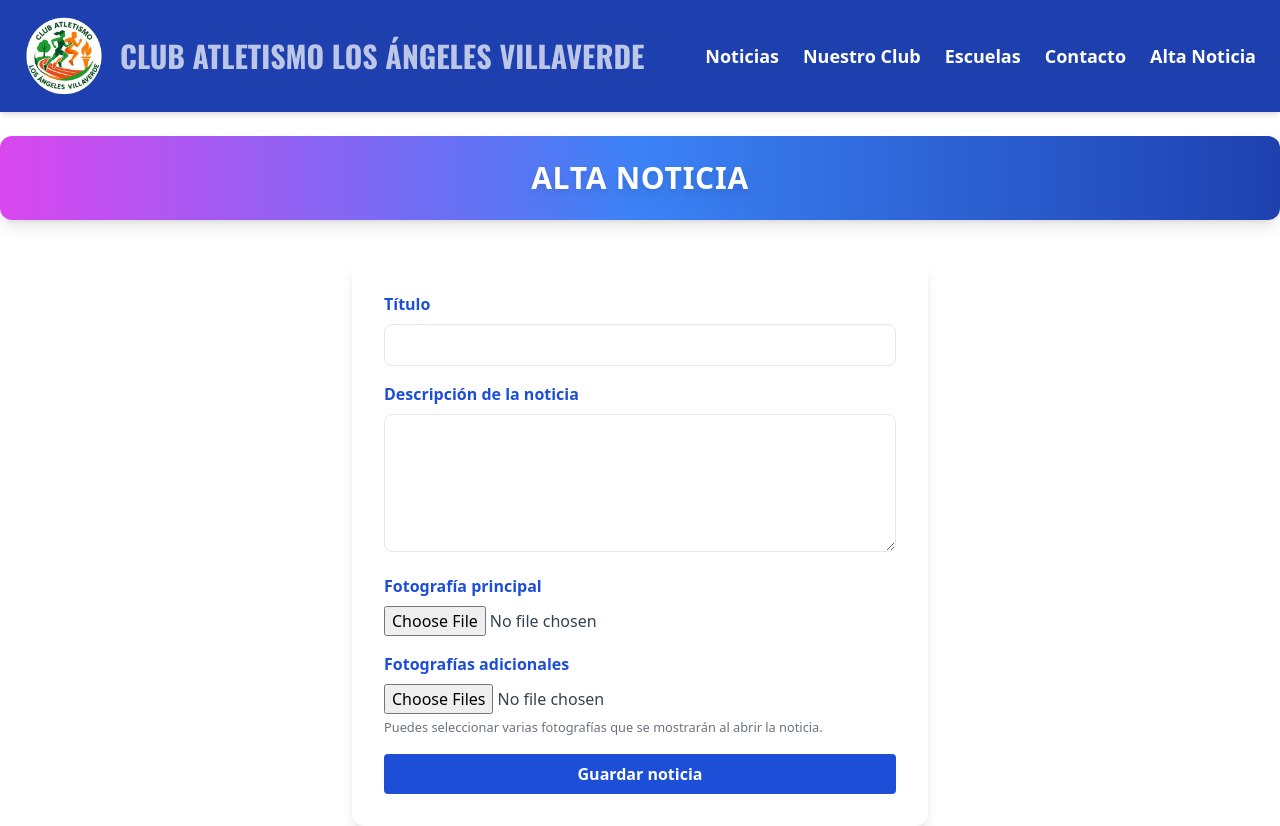
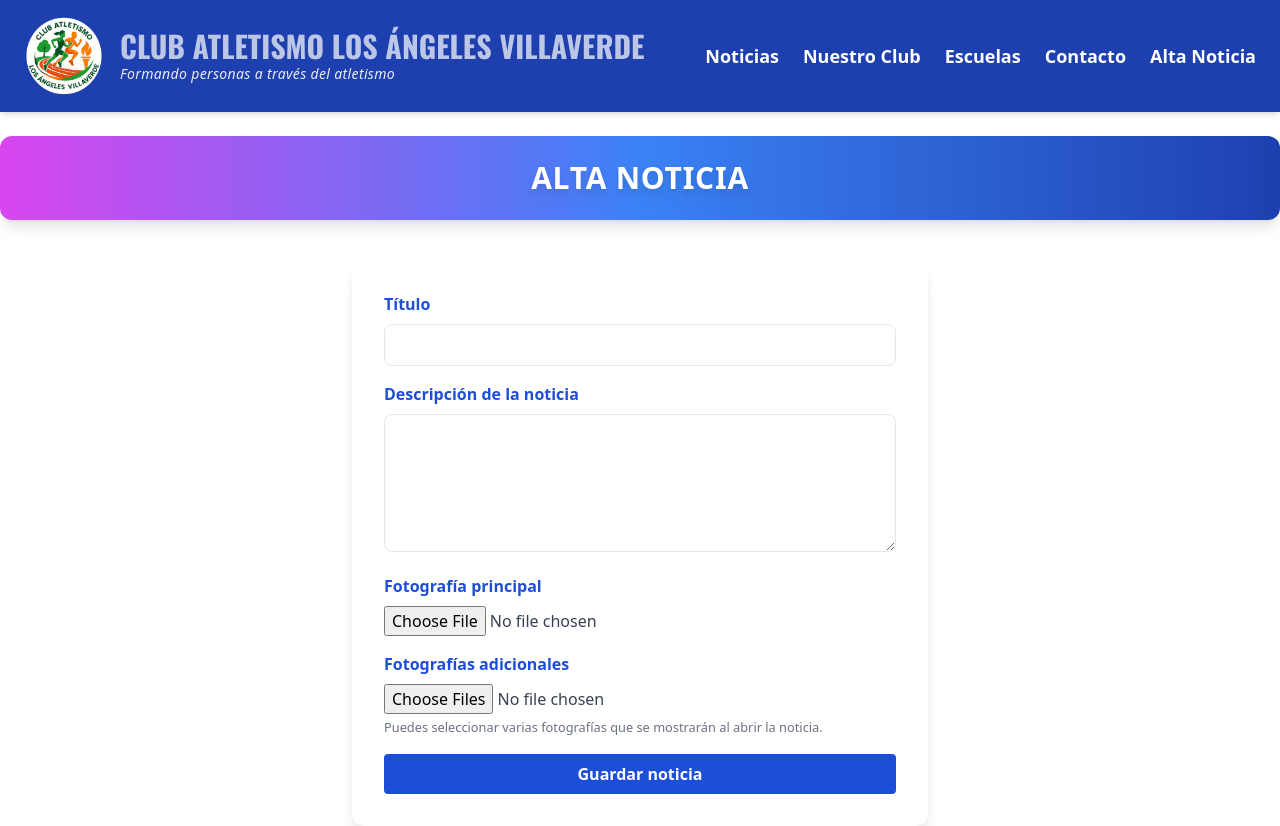
Before and after one commit to dmartingal/los-angeles-front, an Angular app: page /alta-noticia in a window 1280 px wide. Built offline with nearby package versions, Linux system fonts and the light colour scheme.

Commit message:
Lema del club y correción error categoría mayúsculas

```diff
--- a/src/app/app.component.html
+++ b/src/app/app.component.html
@@ -1,11 +1,18 @@
 <nav class="bg-blue-800 text-white px-6 py-4 shadow-md flex items-center justify-between">
   <!-- Logo y título juntos a la izquierda -->
   <div class="flex items-center gap-4">
-    <img src="assets/logoLosAngeles.png" alt="Logo Club" class="h-20 w-20 object-contain" />
-    <h1 class="text-center font-bold text-3xl text-white/70" style="font-family: 'Oswald', Arial, sans-serif;">
-       CLUB ATLETISMO LOS ÁNGELES VILLAVERDE
+  <img src="assets/logoLosAngeles.png" alt="Logo Club" class="h-20 w-20 object-contain" />
+
+  <!-- Título + Lema -->
+  <div class="flex flex-col leading-tight">
+    <h1 class="font-bold text-3xl text-white/70" style="font-family: 'Oswald', Arial, sans-serif;">
+      CLUB ATLETISMO LOS ÁNGELES VILLAVERDE
     </h1>
+    <span class="italic text-sm text-white/90 tracking-wide">
+      Formando personas a través del atletismo
+    </span>
   </div>
+</div>
 
   <!-- Menú de navegación -->
   <ul class="flex gap-6">
--- a/src/app/pages/alta-noticia/alta-noticia.component.ts
+++ b/src/app/pages/alta-noticia/alta-noticia.component.ts
@@ -18,7 +18,7 @@ export class AltaNoticiaComponent {
     descripcion: '',
     fotoPrincipal: null,
     fotosAdicionales: [],
-    categoria: 'Competición', // ejemplo por defecto
+    categoria: 'COMPETICIÓN',
     linkDetalle: ''
   };
 
```
